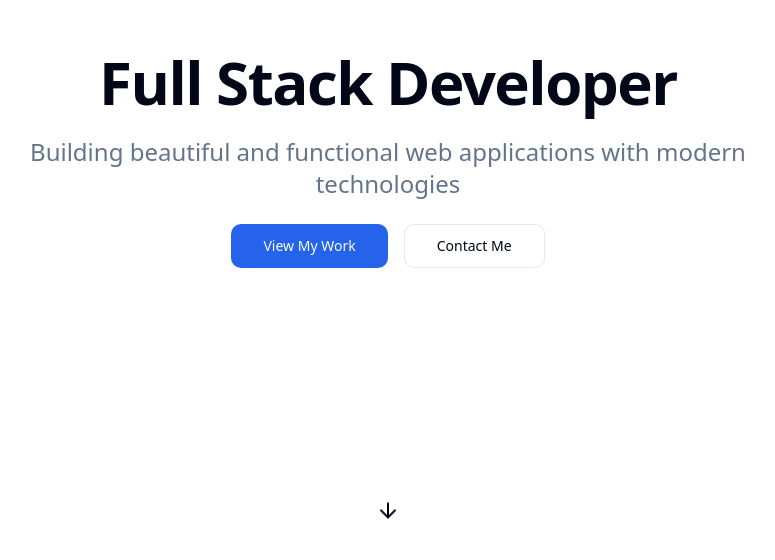
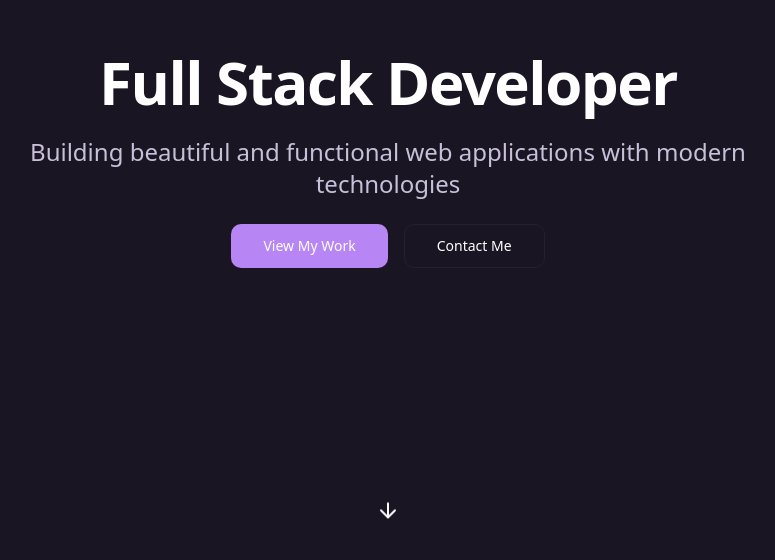
Before and after one commit to SilverMaster-GT/appfolio-showcase, a React (Vite) app: page / in a window 1280 px wide. Shown: the part 240-800 px from the top of the page, without its empty margins (252-1027 px from the left). Built offline with nearby package versions, Linux system fonts and the light colour scheme.

Commit message:
Update CSS for elegant color scheme
Implemented a new color scheme featuring purple and black to enhance the site's elegance and visual appeal. Adjusted relevant CSS styles to reflect the updated design.
[skip gpt_engineer]

```diff
--- a/src/index.css
+++ b/src/index.css
@@ -4,25 +4,25 @@
 
 @layer base {
   :root {
-    --background: 0 0% 100%;
-    --foreground: 222.2 84% 4.9%;
-    --card: 0 0% 100%;
-    --card-foreground: 222.2 84% 4.9%;
-    --popover: 0 0% 100%;
-    --popover-foreground: 222.2 84% 4.9%;
-    --primary: 221.2 83.2% 53.3%;
-    --primary-foreground: 210 40% 98%;
-    --secondary: 210 40% 96.1%;
-    --secondary-foreground: 222.2 47.4% 11.2%;
-    --muted: 210 40% 96.1%;
-    --muted-foreground: 215.4 16.3% 46.9%;
-    --accent: 210 40% 96.1%;
-    --accent-foreground: 222.2 47.4% 11.2%;
+    --background: 260 25% 11%;
+    --foreground: 0 0% 100%;
+    --card: 260 25% 11%;
+    --card-foreground: 0 0% 100%;
+    --popover: 260 25% 11%;
+    --popover-foreground: 0 0% 100%;
+    --primary: 267 83% 74%;
+    --primary-foreground: 0 0% 100%;
+    --secondary: 260 25% 16%;
+    --secondary-foreground: 0 0% 100%;
+    --muted: 260 25% 16%;
+    --muted-foreground: 260 25% 80%;
+    --accent: 267 83% 74%;
+    --accent-foreground: 0 0% 100%;
     --destructive: 0 84.2% 60.2%;
-    --destructive-foreground: 210 40% 98%;
-    --border: 214.3 31.8% 91.4%;
-    --input: 214.3 31.8% 91.4%;
-    --ring: 221.2 83.2% 53.3%;
+    --destructive-foreground: 0 0% 100%;
+    --border: 260 25% 16%;
+    --input: 260 25% 16%;
+    --ring: 267 83% 74%;
     --radius: 0.75rem;
   }
 }
```
